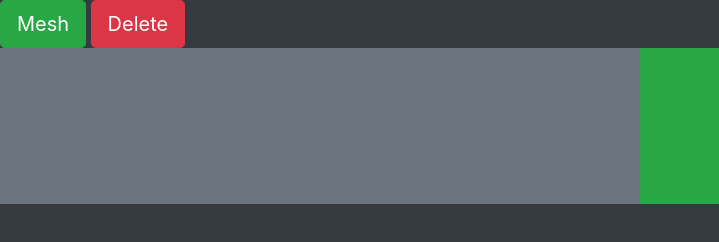
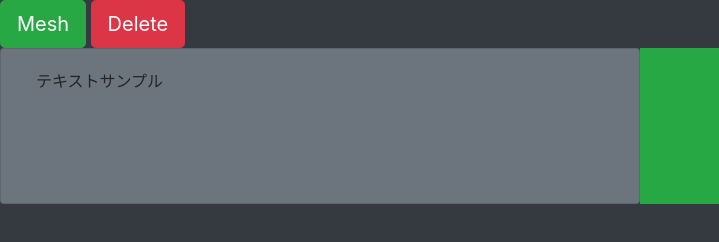
Before and after one commit to PANFACTORY/MappedPAN, a website: page template/index.html in a window 1280 px wide. Shown: the full height of the page, 0-719 px from the left. Drawn offline with nearby package versions, Linux system fonts and the light colour scheme.

Commit message:
Add some components

```diff
--- a/template/index.html
+++ b/template/index.html
@@ -10,9 +10,16 @@
 <body class="bg-dark">
   <button type="GenerateMesh" class="btn btn-success btn-lg">Mesh</button>
   <button type="DeleteMesh" class="btn btn-danger btn-lg">Delete</button>
+
   <div class="container-fluid">
     <div class="row">
-      <div class="col-sm-6 bg-secondary"><canvas id="gsiiotafield"></canvas></div>
+      <div class="col-sm-6 bg-secondary card">
+        <div class="card-body">
+          テキストサンプル
+        </div>
+
+
+      </div>
       <div class="col-sm-6 bg-success"><canvas id="xyfield"></canvas></div>
     </div>
   </div>
```
